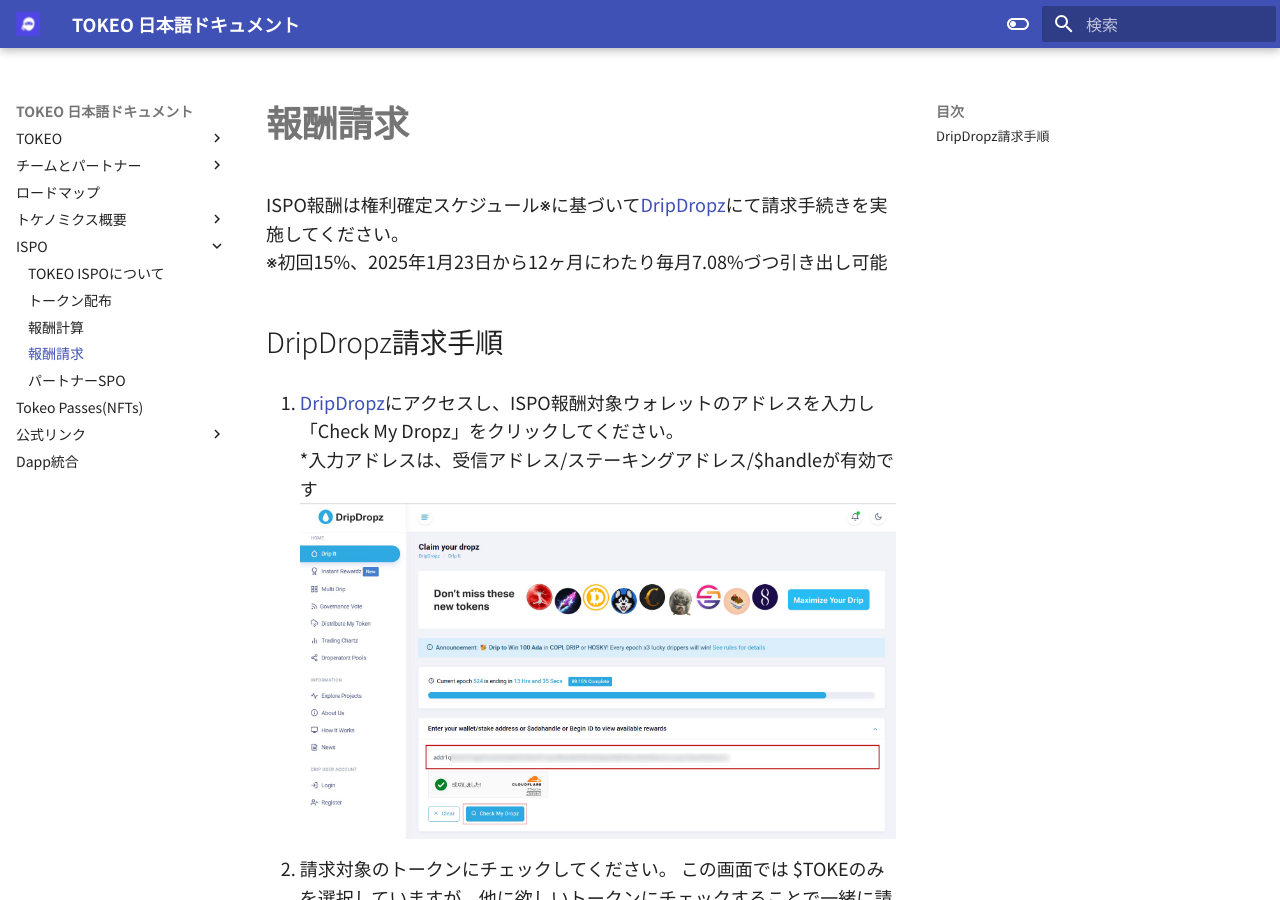
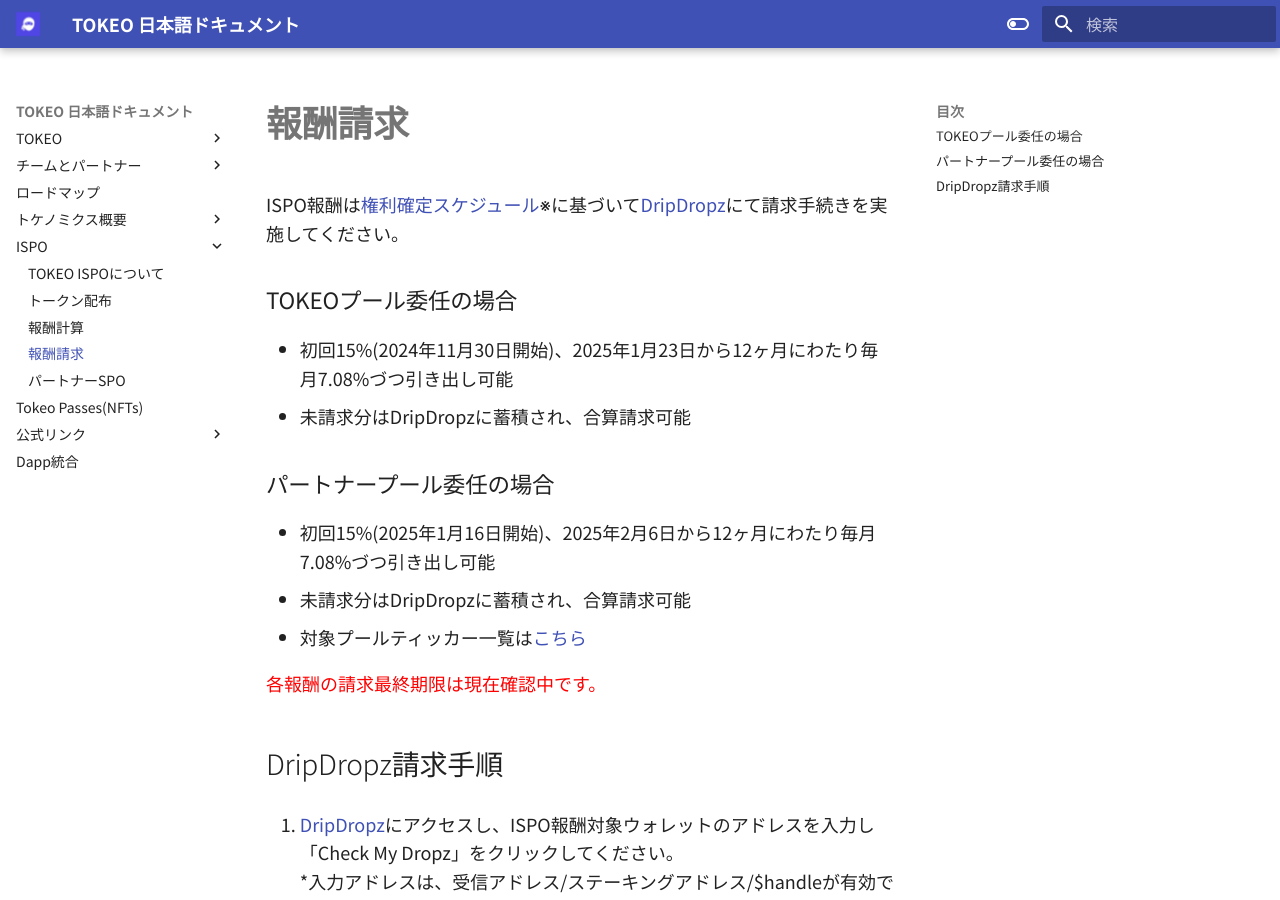
Before and after one commit to btbf/tokeo-jp, an MkDocs documentation site: the page built from docs/ispo/ispo-claim.md, in a window 1280 px wide and 900 px high. Built offline with MkDocs 1.6.1 and Material for MkDocs 9.7.7, drawn with Linux system fonts in a browser that asks for light colours.

Commit message:
Partner ISPO-Claim

```diff
--- a/docs/ispo/ispo-claim.md
+++ b/docs/ispo/ispo-claim.md
@@ -1,7 +1,18 @@
 # **報酬請求**
 
-ISPO報酬は権利確定スケジュール※に基づいて[DripDropz](https://dripdropz.io/)にて請求手続きを実施してください。
-※初回15%、2025年1月23日から12ヶ月にわたり毎月7.08%づつ引き出し可能
+ISPO報酬は[権利確定スケジュール](../tokenomics/vesting.md#ispo)※に基づいて[DripDropz](https://dripdropz.io/)にて請求手続きを実施してください。
+
+### TOKEOプール委任の場合
+* 初回15%(2024年11月30日開始)、2025年1月23日から12ヶ月にわたり毎月7.08%づつ引き出し可能
+* 未請求分はDripDropzに蓄積され、合算請求可能
+
+### パートナープール委任の場合
+* 初回15%(2025年1月16日開始)、2025年2月6日から12ヶ月にわたり毎月7.08%づつ引き出し可能
+* 未請求分はDripDropzに蓄積され、合算請求可能
+* 対象プールティッカー一覧は[こちら](./partner-spos.md)
+
+<font color=red>各報酬の請求最終期限は現在確認中です。</font>
+
 
 ## DripDropz請求手順
 
```
